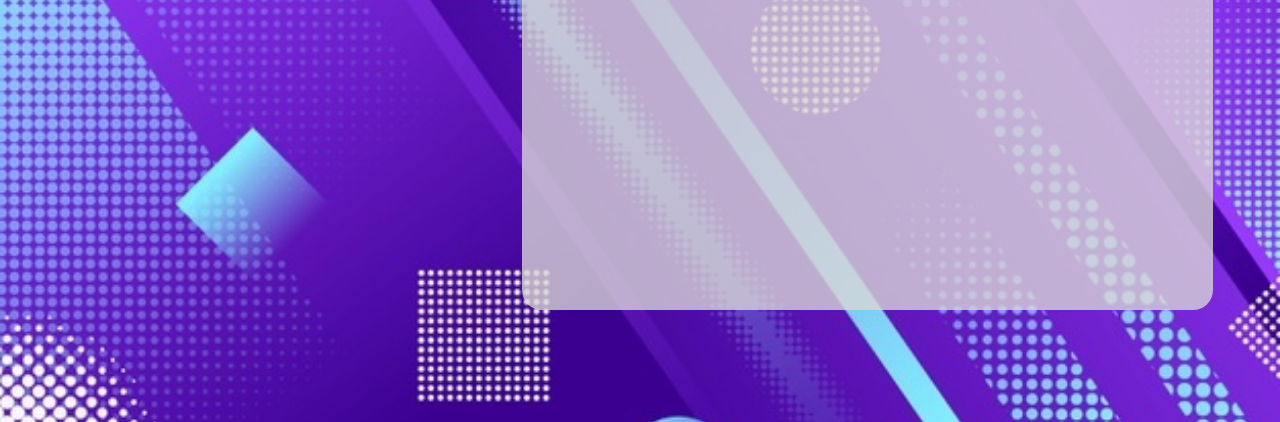
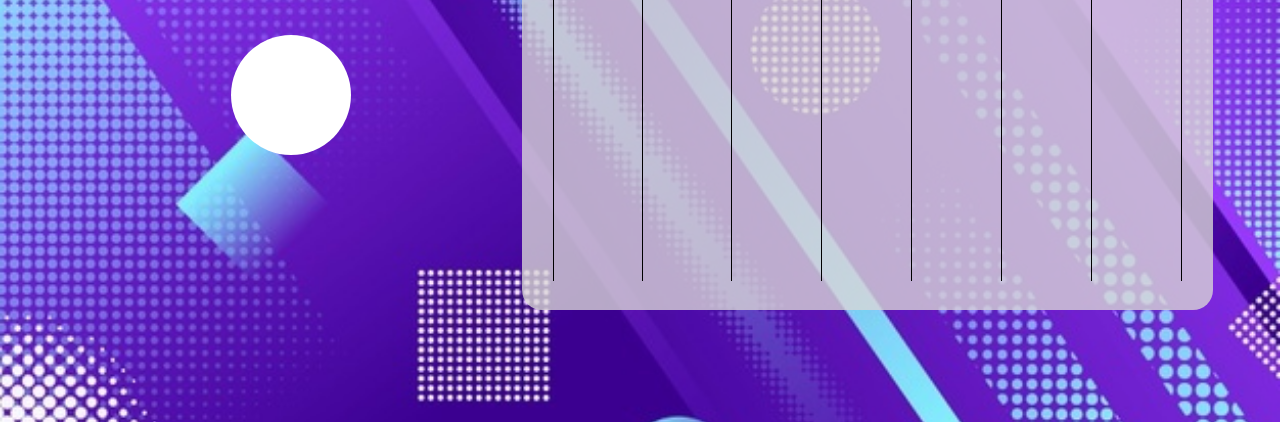
Before and after one commit to Pirunga/lig-4, a plain HTML site: page index.html in a window 1280 px wide. Shown: the part 378-800 px from the top of the page. Drawn offline with Linux system fonts and the light colour scheme.

Commit message:
Modificações:
- Adicionando border nas colunas
- Adicionando bolinha da peça da vez

```diff
--- a/index.html
+++ b/index.html
@@ -17,9 +17,11 @@
         <div id="imagemEStatus">
             <img src="./img/logo2.png"></img>
             <p>Peça Atual:</p>
-            <div id="pecaAtual"></div>
+            <div id="pecaAtualtext"></div>
             <br>
             <p id="vertical">Vire a tela para melhor experiência</p>
+
+            <div id="pecaAtual"></div>
         </div>
 
         <div id="tabuleiro">
--- a/style.css
+++ b/style.css
@@ -59,6 +59,14 @@ body {
                 font-size: 24px;
             }
 
+            body div#container div#imagemEStatus div#pecaAtual{
+                width: 15vh;
+                height: 15vh;
+                margin-top: 4vh;
+                border-radius: 50%;
+                background-color: white;
+            }
+
         /*TABULEIRO*/
         body div#container div#tabuleiro {
             width: 60%;
@@ -70,11 +78,16 @@ body {
             border-radius: 20px;
         }
 
-        /*COLUNAS DO TABULEIRO*/
-        body div#container div#tabuleiro div.column {
-            width: 13%;
-            height: 90%;
-        }
+            /*COLUNAS DO TABULEIRO*/
+            body div#container div#tabuleiro div.column {
+                width: 13%;
+                height: 90%;
+                border-right: 1px solid black;
+            }
+
+                body div#container div#tabuleiro div#column1 {
+                    border-left: 1px solid black;
+                }
 
 
 @media only screen and (max-width: 768px) and (orientation:portrait) {
```
